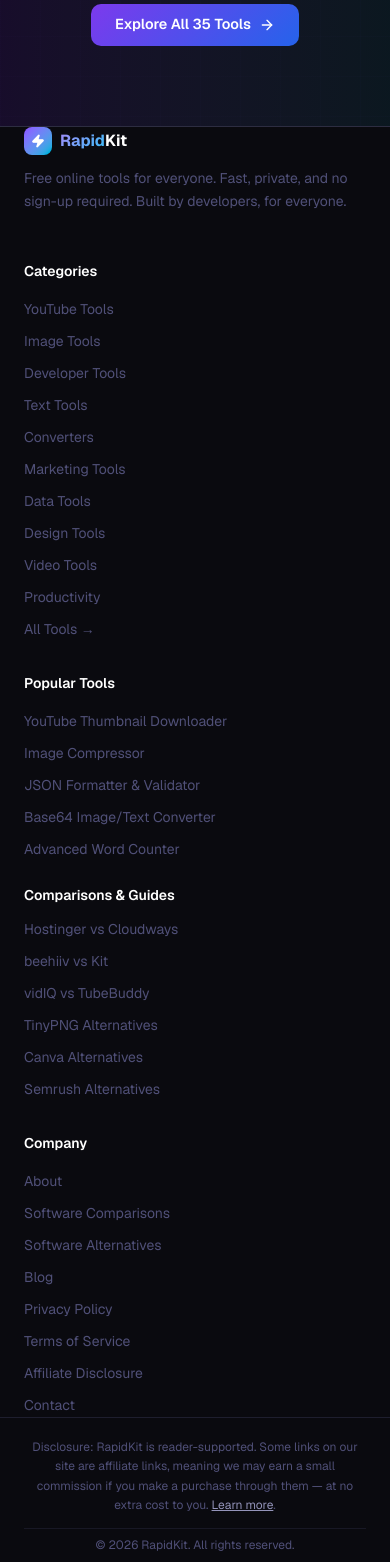
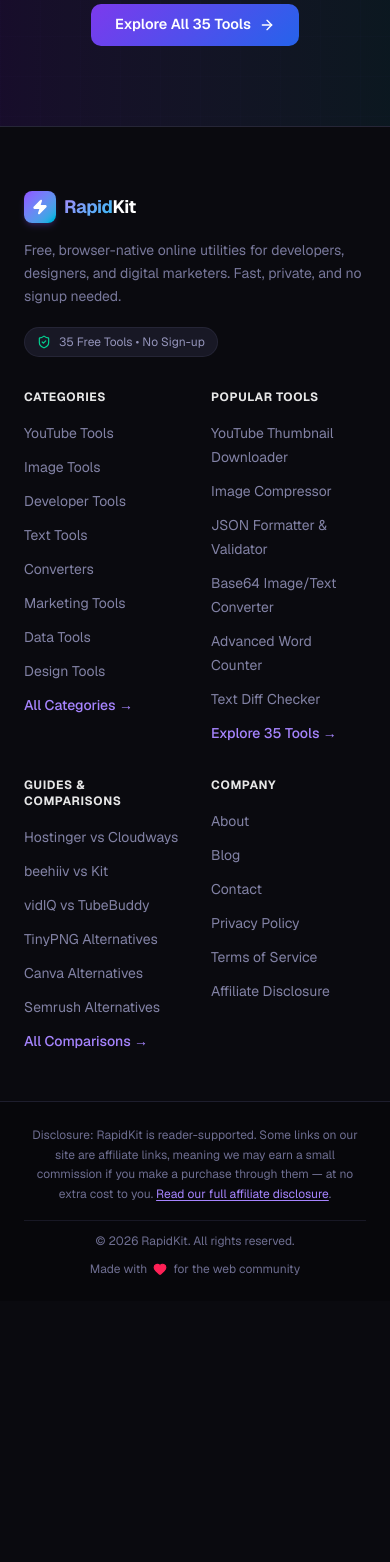
Before and after one commit to mrabelrahmankhaled-cmyk/rapidkit, a Next.js app: page / in a window 390 px wide. Shown: the part 9860-11422 px from the top of the page. After the commit the page ends 11161 px from the top, so only its background shows below. Built offline with nearby package versions, Linux system fonts and the light colour scheme; no server answers.

Commit message:
fix(ui): restore footer top padding and improve responsive grid layout

```diff
--- a/src/app/globals.css
+++ b/src/app/globals.css
@@ -303,14 +303,18 @@ body {
 /* ─── Responsive Utility ─────────────────────────────────────── */
 .container-narrow {
   max-width: 800px;
-  margin: 0 auto;
-  padding: 0 1rem;
+  margin-left: auto;
+  margin-right: auto;
+  padding-left: 1rem;
+  padding-right: 1rem;
 }
 
 .container-wide {
   max-width: 1280px;
-  margin: 0 auto;
-  padding: 0 1.5rem;
+  margin-left: auto;
+  margin-right: auto;
+  padding-left: 1.5rem;
+  padding-right: 1.5rem;
 }
 
 /* ─── Blog Article Prose ─────────────────────────────────────── */
--- a/src/components/layout/Footer.tsx
+++ b/src/components/layout/Footer.tsx
@@ -1,121 +1,156 @@
 import Link from "next/link";
-import { Zap, Heart } from "lucide-react";
+import { Zap, Heart, ShieldCheck } from "lucide-react";
 import { CATEGORIES, TOOLS } from "@/lib/tools-registry";
 
 export function Footer() {
-    const popularTools = TOOLS.filter((t) => t.isPopular).slice(0, 5);
+    const popularTools = TOOLS.filter((t) => t.isPopular).slice(0, 6);
 
     return (
-        <footer className="border-t border-[rgb(45,45,65)] bg-[rgb(10,10,15)] mt-auto">
-            {/* ─── Main Footer ──────────────────────────────── */}
-            <div className="container-wide py-12 grid grid-cols-1 sm:grid-cols-2 lg:grid-cols-4 gap-8">
-                {/* Brand */}
-                <div className="col-span-1 sm:col-span-2 lg:col-span-1">
-                    <Link href="/" className="flex items-center gap-2 mb-3">
-                        <div className="w-7 h-7 rounded-lg bg-gradient-to-br from-violet-500 to-cyan-500 flex items-center justify-center">
-                            <Zap className="w-3.5 h-3.5 text-white" fill="white" />
+        <footer className="border-t border-[rgb(45,45,65)]/80 bg-[rgb(10,10,15)] mt-auto pt-16 sm:pt-20">
+            {/* ─── Main Footer Grid (5 Columns on Desktop) ─────── */}
+            <div className="container-wide pb-12 sm:pb-16">
+                <div className="grid grid-cols-2 md:grid-cols-3 lg:grid-cols-5 gap-8 lg:gap-10">
+                    {/* Column 1: Brand */}
+                    <div className="col-span-2 md:col-span-3 lg:col-span-1 flex flex-col justify-between">
+                        <div>
+                            <Link href="/" className="inline-flex items-center gap-2 mb-4 group">
+                                <div className="w-8 h-8 rounded-lg bg-gradient-to-br from-violet-500 to-cyan-500 flex items-center justify-center transition-transform group-hover:scale-105 shadow-md shadow-violet-500/20">
+                                    <Zap className="w-4 h-4 text-white" fill="white" />
                                 </div>
-                        <span className="font-bold text-base">
+                                <span className="font-bold text-lg tracking-tight">
                                     <span className="gradient-text">Rapid</span>
                                     <span className="text-white">Kit</span>
                                 </span>
                             </Link>
-                    <p className="text-sm text-[rgb(80,80,120)] leading-relaxed mb-4">
-                        Free online tools for everyone. Fast, private, and no sign-up required. Built by developers, for everyone.
+                            <p className="text-sm text-[rgb(120,120,155)] leading-relaxed mb-5">
+                                Free, browser-native online utilities for developers, designers, and digital marketers. Fast, private, and no signup needed.
                             </p>
+                            <div className="inline-flex items-center gap-2 px-3 py-1.5 rounded-full bg-[rgb(24,24,37)] border border-[rgb(45,45,65)]/60 text-xs text-[rgb(148,148,186)]">
+                                <ShieldCheck className="w-3.5 h-3.5 text-emerald-400" />
+                                <span>35 Free Tools • No Sign-up</span>
+                            </div>
+                        </div>
                     </div>
 
-                {/* Categories */}
+                    {/* Column 2: Categories */}
                     <div>
-                    <h3 className="text-sm font-semibold text-white mb-4">Categories</h3>
-                    <ul className="space-y-2">
-                        {CATEGORIES.map((cat) => (
+                        <h3 className="text-xs font-bold uppercase tracking-wider text-white/90 mb-4">
+                            Categories
+                        </h3>
+                        <ul className="space-y-2.5">
+                            {CATEGORIES.slice(0, 8).map((cat) => (
                                 <li key={cat.id}>
                                     <Link
                                         href={`/tools/${cat.slug}`}
-                                    className="text-sm text-[rgb(80,80,120)] hover:text-[rgb(148,148,186)] transition-colors"
+                                        className="text-sm text-[rgb(130,130,165)] hover:text-white transition-colors"
                                     >
                                         {cat.name}
                                     </Link>
                                 </li>
                             ))}
                             <li>
-                            <Link href="/tools" className="text-sm text-[rgb(80,80,120)] hover:text-[rgb(148,148,186)] transition-colors">
-                                All Tools →
+                                <Link
+                                    href="/tools"
+                                    className="text-sm font-medium text-violet-400 hover:text-violet-300 transition-colors inline-flex items-center gap-1"
+                                >
+                                    All Categories →
                                 </Link>
                             </li>
                         </ul>
                     </div>
 
-                {/* Popular Tools & Guides */}
+                    {/* Column 3: Popular Tools */}
                     <div>
-                    <h3 className="text-sm font-semibold text-white mb-4">Popular Tools</h3>
-                    <ul className="space-y-2 mb-6">
+                        <h3 className="text-xs font-bold uppercase tracking-wider text-white/90 mb-4">
+                            Popular Tools
+                        </h3>
+                        <ul className="space-y-2.5">
                             {popularTools.map((tool) => (
                                 <li key={tool.id}>
                                     <Link
                                         href={`/tools/${tool.categoryId}/${tool.slug}`}
-                                    className="text-sm text-[rgb(80,80,120)] hover:text-[rgb(148,148,186)] transition-colors"
+                                        className="text-sm text-[rgb(130,130,165)] hover:text-white transition-colors"
                                     >
                                         {tool.name}
                                     </Link>
                                 </li>
                             ))}
-                    </ul>
-
-                    <h3 className="text-sm font-semibold text-white mb-3">Comparisons &amp; Guides</h3>
-                    <ul className="space-y-2">
                             <li>
-                            <Link href="/compare/hostinger-vs-cloudways" className="text-sm text-[rgb(80,80,120)] hover:text-[rgb(148,148,186)] transition-colors">
-                                Hostinger vs Cloudways
-                            </Link>
-                        </li>
-                        <li>
-                            <Link href="/compare/beehiiv-vs-kit" className="text-sm text-[rgb(80,80,120)] hover:text-[rgb(148,148,186)] transition-colors">
-                                beehiiv vs Kit
-                            </Link>
-                        </li>
-                        <li>
-                            <Link href="/compare/vidiq-vs-tubebuddy" className="text-sm text-[rgb(80,80,120)] hover:text-[rgb(148,148,186)] transition-colors">
-                                vidIQ vs TubeBuddy
-                            </Link>
-                        </li>
-                        <li>
-                            <Link href="/alternatives/tinypng-alternatives" className="text-sm text-[rgb(80,80,120)] hover:text-[rgb(148,148,186)] transition-colors">
-                                TinyPNG Alternatives
-                            </Link>
-                        </li>
-                        <li>
-                            <Link href="/alternatives/canva-alternatives" className="text-sm text-[rgb(80,80,120)] hover:text-[rgb(148,148,186)] transition-colors">
-                                Canva Alternatives
-                            </Link>
-                        </li>
-                        <li>
-                            <Link href="/alternatives/semrush-alternatives" className="text-sm text-[rgb(80,80,120)] hover:text-[rgb(148,148,186)] transition-colors">
-                                Semrush Alternatives
+                                <Link
+                                    href="/tools"
+                                    className="text-sm font-medium text-violet-400 hover:text-violet-300 transition-colors inline-flex items-center gap-1"
+                                >
+                                    Explore 35 Tools →
                                 </Link>
                             </li>
                         </ul>
                     </div>
 
-                {/* Company */}
+                    {/* Column 4: Comparisons & Guides */}
                     <div>
-                    <h3 className="text-sm font-semibold text-white mb-4">Company</h3>
-                    <ul className="space-y-2">
+                        <h3 className="text-xs font-bold uppercase tracking-wider text-white/90 mb-4">
+                            Guides &amp; Comparisons
+                        </h3>
+                        <ul className="space-y-2.5">
+                            <li>
+                                <Link href="/compare/hostinger-vs-cloudways" className="text-sm text-[rgb(130,130,165)] hover:text-white transition-colors">
+                                    Hostinger vs Cloudways
+                                </Link>
+                            </li>
+                            <li>
+                                <Link href="/compare/beehiiv-vs-kit" className="text-sm text-[rgb(130,130,165)] hover:text-white transition-colors">
+                                    beehiiv vs Kit
+                                </Link>
+                            </li>
+                            <li>
+                                <Link href="/compare/vidiq-vs-tubebuddy" className="text-sm text-[rgb(130,130,165)] hover:text-white transition-colors">
+                                    vidIQ vs TubeBuddy
+                                </Link>
+                            </li>
+                            <li>
+                                <Link href="/alternatives/tinypng-alternatives" className="text-sm text-[rgb(130,130,165)] hover:text-white transition-colors">
+                                    TinyPNG Alternatives
+                                </Link>
+                            </li>
+                            <li>
+                                <Link href="/alternatives/canva-alternatives" className="text-sm text-[rgb(130,130,165)] hover:text-white transition-colors">
+                                    Canva Alternatives
+                                </Link>
+                            </li>
+                            <li>
+                                <Link href="/alternatives/semrush-alternatives" className="text-sm text-[rgb(130,130,165)] hover:text-white transition-colors">
+                                    Semrush Alternatives
+                                </Link>
+                            </li>
+                            <li>
+                                <Link
+                                    href="/compare"
+                                    className="text-sm font-medium text-violet-400 hover:text-violet-300 transition-colors inline-flex items-center gap-1"
+                                >
+                                    All Comparisons →
+                                </Link>
+                            </li>
+                        </ul>
+                    </div>
+
+                    {/* Column 5: Company & Legal */}
+                    <div>
+                        <h3 className="text-xs font-bold uppercase tracking-wider text-white/90 mb-4">
+                            Company
+                        </h3>
+                        <ul className="space-y-2.5">
                             {[
                                 { href: "/about", label: "About" },
-                            { href: "/compare", label: "Software Comparisons" },
-                            { href: "/alternatives", label: "Software Alternatives" },
                                 { href: "/blog", label: "Blog" },
+                                { href: "/contact", label: "Contact" },
                                 { href: "/privacy", label: "Privacy Policy" },
                                 { href: "/terms", label: "Terms of Service" },
                                 { href: "/affiliate-disclosure", label: "Affiliate Disclosure" },
-                            { href: "/contact", label: "Contact" },
                             ].map((link) => (
                                 <li key={link.href}>
                                     <Link
                                         href={link.href}
-                                    className="text-sm text-[rgb(80,80,120)] hover:text-[rgb(148,148,186)] transition-colors"
+                                        className="text-sm text-[rgb(130,130,165)] hover:text-white transition-colors"
                                     >
                                         {link.label}
                                     </Link>
@@ -124,23 +159,24 @@ export function Footer() {
                         </ul>
                     </div>
                 </div>
+            </div>
 
-            {/* ─── Disclosure & Bottom Bar ───────────────────── */}
-            <div className="border-t border-[rgb(30,30,46)] py-5">
-                <div className="container-wide space-y-3">
-                    <p className="text-xs text-[rgb(80,80,120)] leading-relaxed text-center sm:text-left">
+            {/* ─── Disclosure & Bottom Bar ──────────────────────── */}
+            <div className="border-t border-[rgb(30,30,46)] py-6 bg-[rgb(7,7,11)]">
+                <div className="container-wide space-y-4">
+                    <p className="text-xs text-[rgb(110,110,145)] leading-relaxed text-center sm:text-left">
                         Disclosure: RapidKit is reader-supported. Some links on our site are affiliate links, meaning we may earn a small commission if you make a purchase through them — at no extra cost to you.{" "}
-                        <Link href="/affiliate-disclosure" className="text-[rgb(148,148,186)] hover:text-white underline">
-                            Learn more
+                        <Link href="/affiliate-disclosure" className="text-violet-400 hover:text-violet-300 underline underline-offset-2">
+                            Read our full affiliate disclosure
                         </Link>
                         .
                     </p>
-                    <div className="flex flex-col sm:flex-row items-center justify-between gap-2 pt-2 border-t border-[rgb(24,24,37)]">
-                        <p className="text-xs text-[rgb(80,80,120)]">
+                    <div className="flex flex-col sm:flex-row items-center justify-between gap-3 pt-3 border-t border-[rgb(24,24,37)]">
+                        <p className="text-xs text-[rgb(110,110,145)]">
                             © {new Date().getFullYear()} RapidKit. All rights reserved.
                         </p>
-                        <p className="text-xs text-[rgb(80,80,120)] flex items-center gap-1">
-                            Made with <Heart className="w-3 h-3 text-rose-500 fill-rose-500" /> for the web
+                        <p className="text-xs text-[rgb(110,110,145)] flex items-center gap-1.5">
+                            Made with <Heart className="w-3.5 h-3.5 text-rose-500 fill-rose-500" /> for the web community
                         </p>
                     </div>
                 </div>
```
Lines whose indentation alone changed are shown as unchanged.
